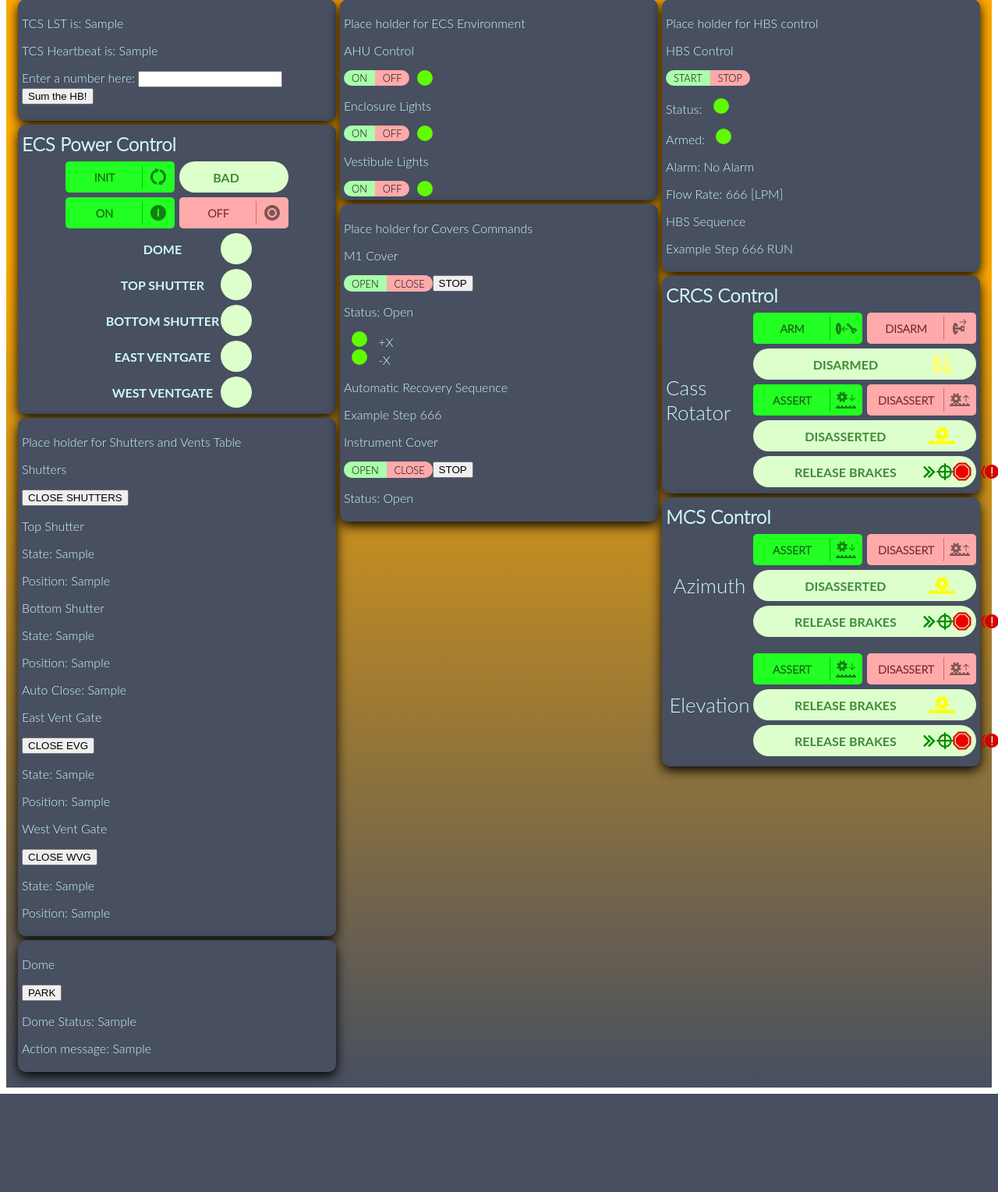
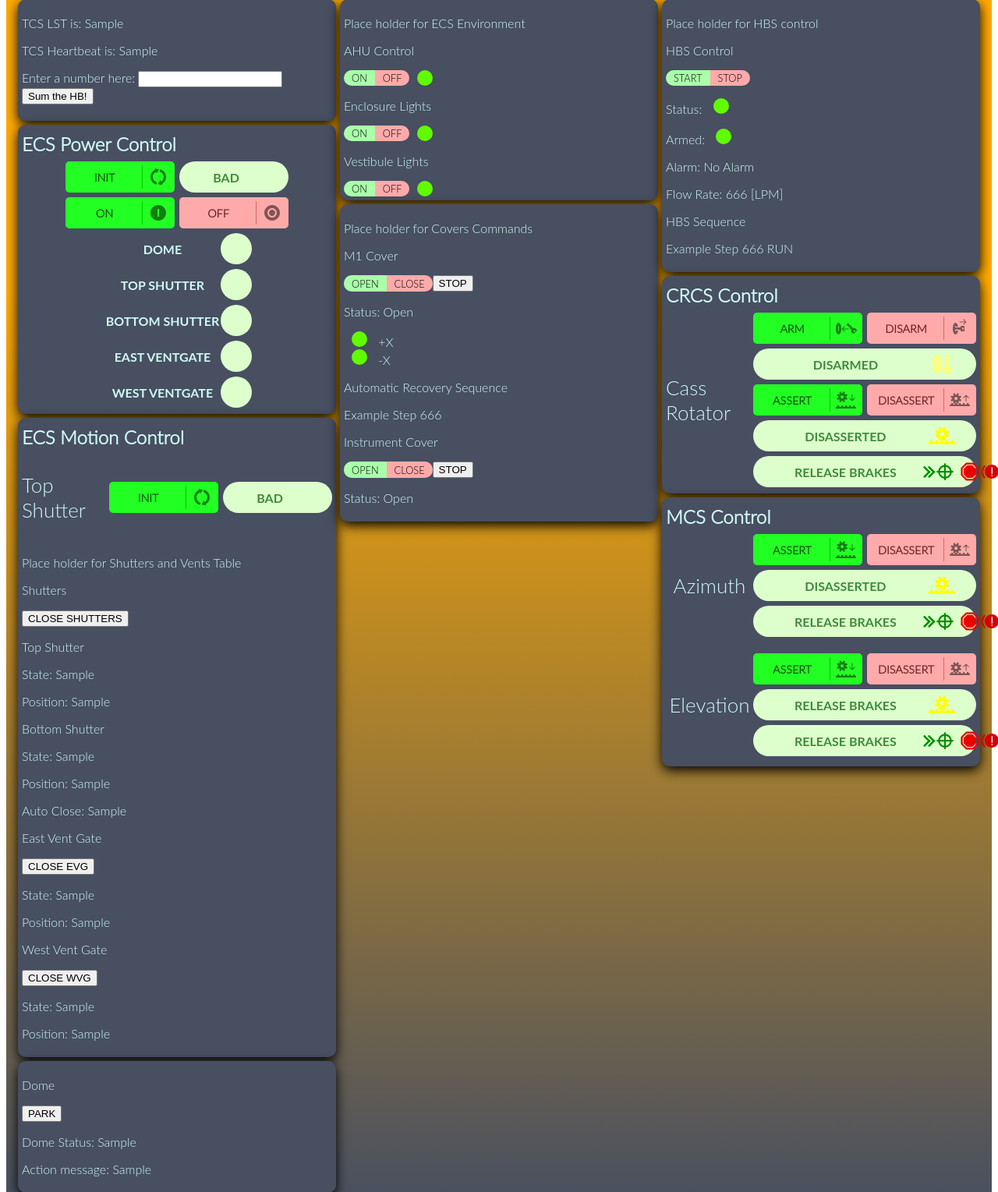
Before and after one commit to iarriagada/gem-web-dms, a Flask app: template templates/home.html in a window 1280 px wide. Shown: the part 81-1610 px from the top of the page at 78% size. Before the commit the page ends 1484 px from the top, so only its background shows below. Run offline with Flask 2, Linux system fonts and the light colour scheme; the template is opened without the code that fills it: most values are stand-ins (such as "Sample title", 1, 10 or a date in 2020); some libraries are stand-ins or nearby versions.

Commit message:
Added new styles and sections for Shutter motion control

```diff
--- a/static/css/styles.css
+++ b/static/css/styles.css
@@ -57,7 +57,8 @@ html {
     margin: 5px 0;
 }
 
-.ecs_pwr_cmd, .ecs_pwr_body, .ecs_init, .mcs_sp, .crcs_sp {
+/*.ecs_pwr_cmd, .ecs_pwr_body, .ecs_init, .mcs_sp, .crcs_sp {*/
+.sys_subpanel {
     display: flex;
     align-items: center;
     justify-content: center;
@@ -160,7 +161,7 @@ html {
 
 /* Start of Assert/Disassert Buttons style specs */
 
-.ctrl_bttns {
+.ctrl_bttns,  .ctrl_bttns_bnnr{
     display: flex;
     align-items: center;
     margin: 3px 0px;
@@ -339,8 +340,8 @@ button.action_button.drives {
 }
 
 .status_banner.small {
-    display: flex;
-    height: 40px;
+    /*display: flex;*/
+    /*height: 40px;*/
     /*width: 300px;*/
     /*width: fit-content;*/
     width: 140px;
@@ -481,7 +482,7 @@ button.action_button.drives {
     background-image: url('../STATIONARY.svg');
     width: 30px;
     height: 30px;
-    transform: translateX(0px);
+    transform: translateX(10px);
 }
 
 /*brakes configuration*/
--- a/static/page_render.js
+++ b/static/page_render.js
@@ -85,6 +85,7 @@ function setMotionState(axis, val) {
     var icotrack_id = axis + "tracking_ico";
     var icostop_id = axis + "stopped_ico";
     var icobrake_id = axis + "brakes_ico";
+    var icoimg_id = axis + "motnst_stop";
 
     switch(val) {
         case "TRACKING":
@@ -110,6 +111,7 @@ function setMotionState(axis, val) {
             $(tgt_id).addClass('pulseTarget');
             break;
         case "STATIONARY":
+            $(icoimg_id).css('background-image', 'url("/static/STATIONARY.svg")');
             $(icotrack_id).css('display', 'none');
             $(icobrake_id).css('display', 'none');
             $(icostop_id).css('display', 'flex');
@@ -150,6 +152,15 @@ function setMotionState(axis, val) {
             $(brk2_id).addClass('releaseBrakes');
             $(brk1_id).removeClass('applyBrakes');
             $(brk2_id).removeClass('applyBrakes');
+            break;
+        case "INTERLOCK":
+            $(icoimg_id).css('background-image', 'url("/static/INTERLOCK.svg")');
+            $(icotrack_id).css('display', 'none');
+            $(icobrake_id).css('display', 'none');
+            $(icostop_id).css('display', 'flex');
+            $(txt_id).text(val);
+            $(stban_id).css('background', '#ffff00');
+            $(stban_id).css('color', '#000000');
             break;
         default:
             $(txt_id).text(val);
--- a/templates/home.html
+++ b/templates/home.html
@@ -33,13 +33,13 @@
                 <!--ecs motors section-->
                 <section class="sys_panel" id="ecs_power">
                     <h1 id="ecs_pwr_title" class="panel_title">ECS Power Control</h1>
-                    <div class="sys_subpanel ecs_init">
+                    <section class="sys_subpanel ecs_init">
                         <!--<div class="ecs_init__cmd">-->
                             <!--<span class="ecs_init__cmd-label">Initialize</span>-->
                             <!--<button class="ecs_init__cmd-bttn">INIT</button>-->
                         <!--</div>-->
                         <div class="ctrl_bttns">
-                            <button id="ecsinit_bttn" class="action_button ecsdrives action arm">
+                            <button id="ecsinit_bttn" class="action_button ecsdrives action init">
                                 <div class="bttn_text">INIT</div>
                                 <div class="bttn_img"><img id="ecsinit_icon" src="/static/INIT.svg" alt="init icon"></div>
                             </button>
@@ -52,20 +52,20 @@
                                 </div>
                             </div>
                         </div>
-                    </div>
-                    <div class="sys_subpanel ecs_pwr_cmd">
+                    </section>
+                    <section class="sys_subpanel ecs_pwr_cmd">
                         <div class="ctrl_bttns">
-                            <button id="ecson_bttn" class="action_button ecsdrives action arm">
+                            <button id="ecson_bttn" class="action_button ecsdrives action on">
                                 <div class="bttn_text">ON</div>
                                 <div class="bttn_img"><img id="ecson_icon" src="/static/ON-B.svg" alt="on icon"></div>
                             </button>
-                            <button id="ecsoff_bttn" class="action_button ecsdrives reaction disarm">
+                            <button id="ecsoff_bttn" class="action_button ecsdrives reaction off">
                                 <div class="bttn_text">OFF</div>
                                 <div class="bttn_img"><img id="ecsoff_icon" src="/static/OFF-B.svg" alt="off icon"></div>
                             </button>
                         </div>
-                    </div>
-                    <div class="sys_subpanel ecs_pwr_body">
+                    </section>
+                    <section class="sys_subpanel ecs_pwr_body">
                         <!--<div class="main__onoff">-->
                             <!--<span class="main__onoff-label">Power</span>-->
                             <!--<button class="main__onoff-on">ON</button><button class="main__onoff-off">OFF</button>-->
@@ -112,17 +112,36 @@
                                 </div>
                             </div>
                         </div>
-                        <!--<ul class="section_col">-->
-                            <!--<li class="ecs_mech__status"><span class="indicator" id="dome_pwr"></span> Dome</li>-->
-                            <!--<li class="ecs_mech__status"><span class="indicator" id="ts_pwr"></span> Top Shutter</li>-->
-                            <!--<li class="ecs_mech__status"><span class="indicator" id="bs_pwr"></span> Bottom Shutter</li>-->
-                            <!--<li class="ecs_mech__status"><span class="indicator" id="evg_pwr"></span> East Ventgate</li>-->
-                            <!--<li class="ecs_mech__status"><span class="indicator" id="wvg_pwr"></span> West Ventgate</li>-->
-                        <!--</ul>-->
-                    </div>
+                    </section>
                 </section>
                 <!--ecs movement control section-->
                 <section class="sys_panel" id="ecs_svclose">
+                    <h1 id="ecs_mtn_title" class="panel_title">ECS Motion Control</h1>
+                    <section class="sys_subpanel ts_close">
+                        <!--<div class="ecs_init__cmd">-->
+                            <!--<span class="ecs_init__cmd-label">Initialize</span>-->
+                            <!--<button class="ecs_init__cmd-bttn">INIT</button>-->
+                        <!--</div>-->
+                        <div id="tshtr_l" class="axis_ctrl left">
+                            <p class="axis_lbl">Top Shutter</p>
+                        </div>
+                        <div id="tshtr_l" class="axis_ctrl right">
+                            <div class="ctrl_bttns_bnnr">
+                                <button id="tsclose_bttn" class="action_button ecsmtn action close">
+                                    <div class="bttn_text">INIT</div>
+                                    <div class="bttn_img"><img id="close_icon" src="/static/INIT.svg" alt="close icon"></div>
+                                </button>
+                                <div class="status_banner small">
+                                    <div class="status__bg" id="tsmtn_state">
+                                        <div class="status_text" id="tsmtn_txt">BAD</div>
+                                        <div class="status__ico" id="tsmtn_ico">
+                                            <span class="status__target tsmtn_st" id="tsmtn_tgt"></span>
+                                        </div>
+                                    </div>
+                                </div>
+                            </div>
+                        </div>
+                    </section>
                     <p>Place holder for Shutters and Vents Table</p>
                     <p>Shutters</p>
                     <button class="main__cmd-bttn">CLOSE SHUTTERS</button>
@@ -191,6 +210,7 @@
                     <p>Status: <span id="icvr_status">Open</span></p>
                 </section>
             </div>
+            <!--RIGHT PANEL-->
             <div class="right_p">
                 <section class="sys_panel" id="hbs">
                     <p>Place holder for HBS control</p>
```
